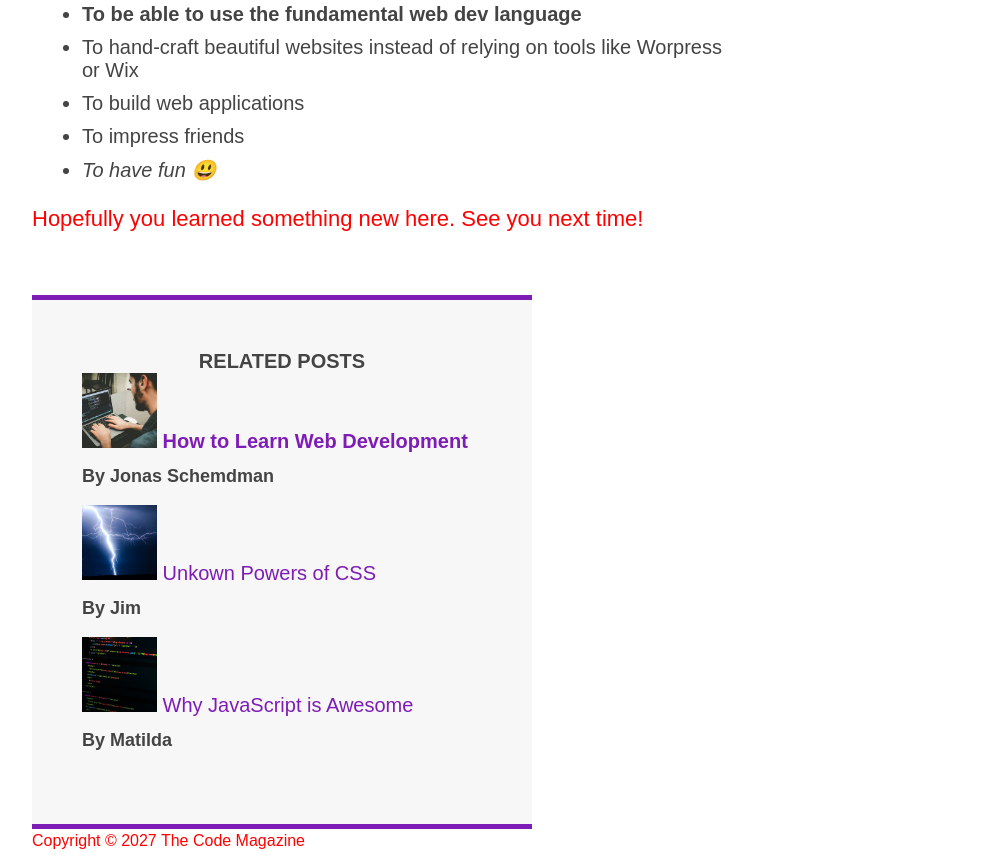
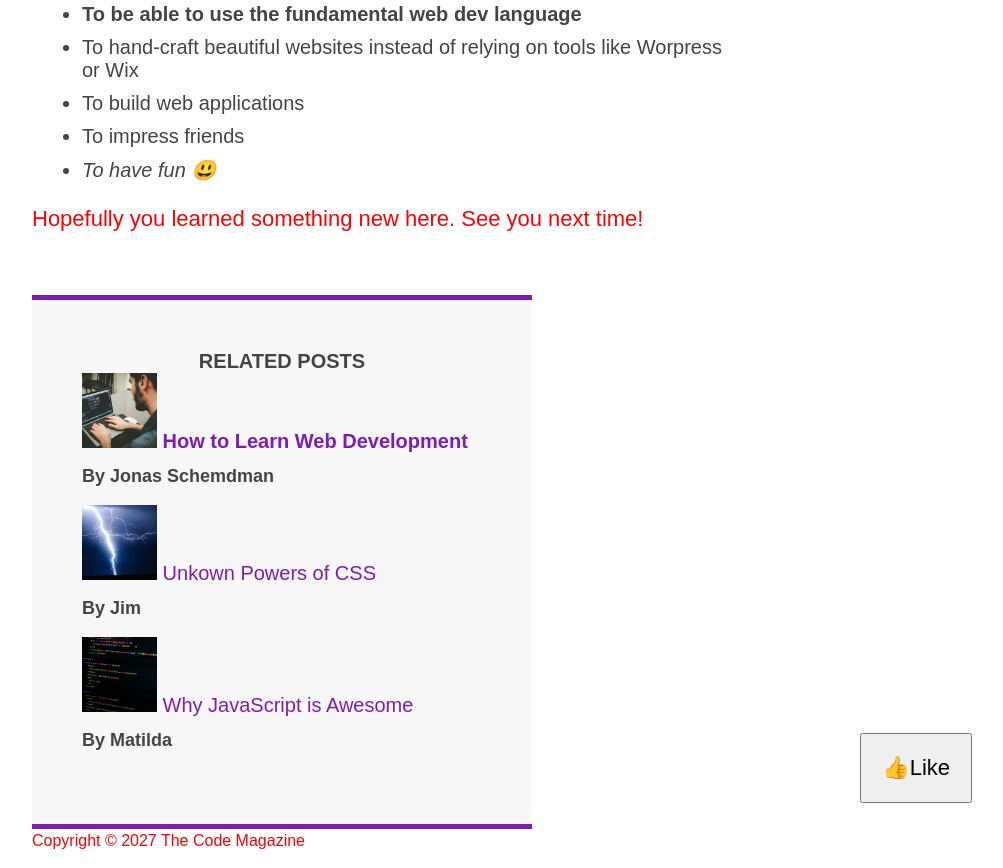
Before and after one commit to Haldiant/CSS-Fundamentals, a plain HTML site: page index.html in a window 1280 px wide. Shown: the part 1573-2441 px from the top of the page, without its empty margins (258-1261 px from the left). Drawn offline with Linux system fonts and the light colour scheme.

Commit message:
Add Like button to post header and enhance button styles for better usability

```diff
--- a/index.html
+++ b/index.html
@@ -47,6 +47,7 @@
             height="200"
             class="post-img"
           />
+          <button>👍Like</button>
         </header>
 
         <p>
--- a/style.css
+++ b/style.css
@@ -8,11 +8,13 @@ body {
   font-family: sans-serif;
 
   border-top: 10px solid #7e1db6;
+  position: relative;
 }
 
 .container {
   width: 700px;
   margin: 0 auto;
+  /* position: relative; */
 }
 
 /* h1,
@@ -121,6 +123,7 @@ article {
 
 .post-header {
   margin-bottom: 40px;
+  /* position: relative; */
 }
 
 aside {
@@ -218,3 +221,16 @@ nav a:link {
 nav a:link:last-child {
   margin-right: 0;
 }
+
+button {
+  font-size: 22px;
+  padding: 20px;
+  cursor: pointer;
+  /* border: none; */
+
+  position: absolute;
+  /* top: 50px;
+  left: 50px; */
+  bottom: 50px;
+  right: 50px;
+}
```
